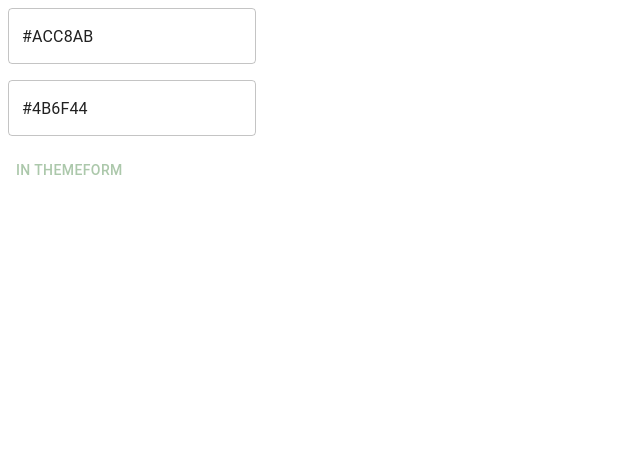
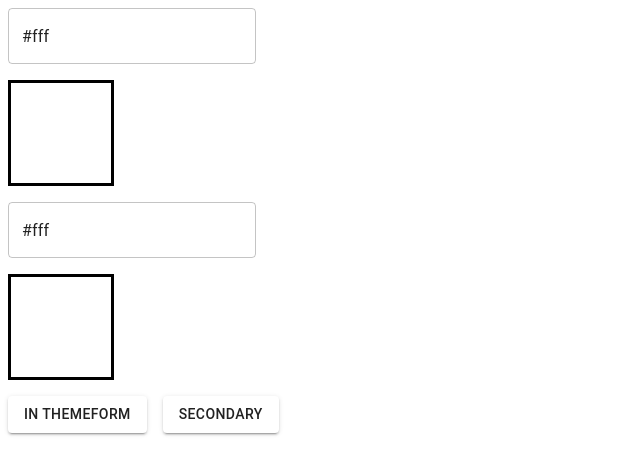
Before and after one commit to matthewbouc/internal-messaging-system, a React (Create React App) app in the folder app/: page /form in a window 1280 px wide. Shown: the top 474 px of the page, without its empty margins (0-640 px from the left). Built offline with nearby package versions, Linux system fonts and the light colour scheme; no server answers; the HTML template or start-up script is replaced by a standard one.

Commit message:
docker-compose volume properly mounted to working directory for app.  Refactored App and Themeform.  html divs show theme colors in real time.

```diff
--- a/app/src/App.tsx
+++ b/app/src/App.tsx
@@ -5,22 +5,35 @@ import {createTheme, ThemeProvider} from "@mui/material";
 import {BrowserRouter, Route, Routes} from "react-router-dom";
 import ThemeForm from "./components/ThemeForm";
 import Home from "./components/Home";
+import axios from "axios";
 
 
 function App() {
 
-    const [primary, setPrimary] = useState("#ACC8AB");
-    const [secondary, setSecondary] = useState("#4B6F44");
+    const [primary, setPrimary] = useState("#fff");
+    const [secondary, setSecondary] = useState("#fff");
+
+    useEffect(() => {
+        axios.get("http://localhost:8000/api/userSettings")
+            .then((response) => {
+                console.log('get response, color1: ' + response.data.color1);
+                setPrimary(response.data.color1);
+                setSecondary(response.data.color2);
+            })
+            .catch((error) => {
+                console.log(error);
+            });
+    }, []);
 
     const themeObject = {
         palette: {
             primary: {
                 //lighter green for primary buttons
-                main: primary || "#ACC8AB",
+                main: primary,
             },
             secondary: {
                 //darker green for nav bar or secondary buttons
-                main: secondary || "#4B6F44",
+                main: secondary,
             },
         },
     };
--- a/app/src/components/ThemeForm.tsx
+++ b/app/src/components/ThemeForm.tsx
@@ -18,16 +18,10 @@ const ThemeForm = (props:Props):JSX.Element => {
     const [tempSecondary, setTempSecondary] = useState(props.secondary);
 
     useEffect(() => {
-        axios.get(SERVER)
-            .then((response) => {
-                //console.log(response);
-                props.setPrimary(response.data.color1);
-                props.setSecondary(response.data.color2);
-            })
-            .catch((error) => {
-                console.log(error);
-            });
-    }, []);
+        console.log('use effect triggered')
+        setTempPrimary(props.primary);
+        setTempSecondary(props.secondary);
+    }, [props.primary, props.secondary]);
 
     const onFormSubmit = () => {
         const colors = {"color1":tempPrimary, "color2":tempSecondary};
@@ -37,6 +31,7 @@ const ThemeForm = (props:Props):JSX.Element => {
             console.log(response);
             props.setPrimary(response.data.color1);
             props.setSecondary(response.data.color2);
+
         }).catch((error) => {
             console.log(error);
         });
@@ -53,11 +48,15 @@ const ThemeForm = (props:Props):JSX.Element => {
             autoComplete="off"
         >
             <TextField value={tempPrimary} onChange={(event)=> setTempPrimary(event.target.value)}/>
+            <div style={{height:"100px", width:"100px", backgroundColor:tempPrimary, borderStyle:"solid"}}></div>
             <TextField value={tempSecondary} onChange={(event) => setTempSecondary(event.target.value)} />
+            <div style={{height:"100px", width:"100px", backgroundColor:tempSecondary, borderStyle:"solid"}}></div>
 
-            <Button onClick={onFormSubmit}>
+            <Button variant="contained" onClick={onFormSubmit}>
                 In ThemeForm
             </Button>
+
+            <Button color="secondary" variant="contained">Secondary</Button>
         </Box>
     )
 }
```
Also changed, not shown: 1 other file (tests, documents, lock files or other folders).
